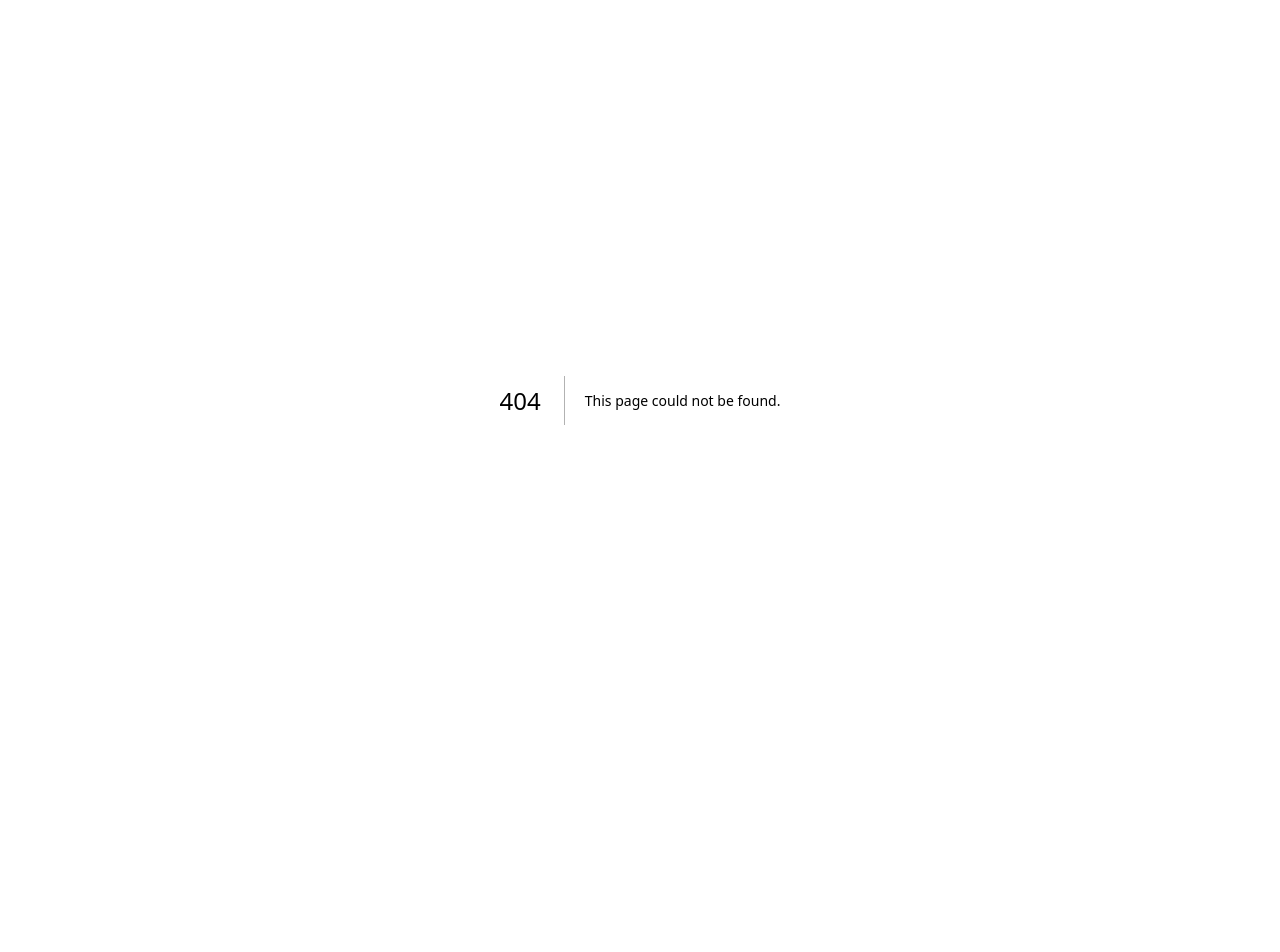
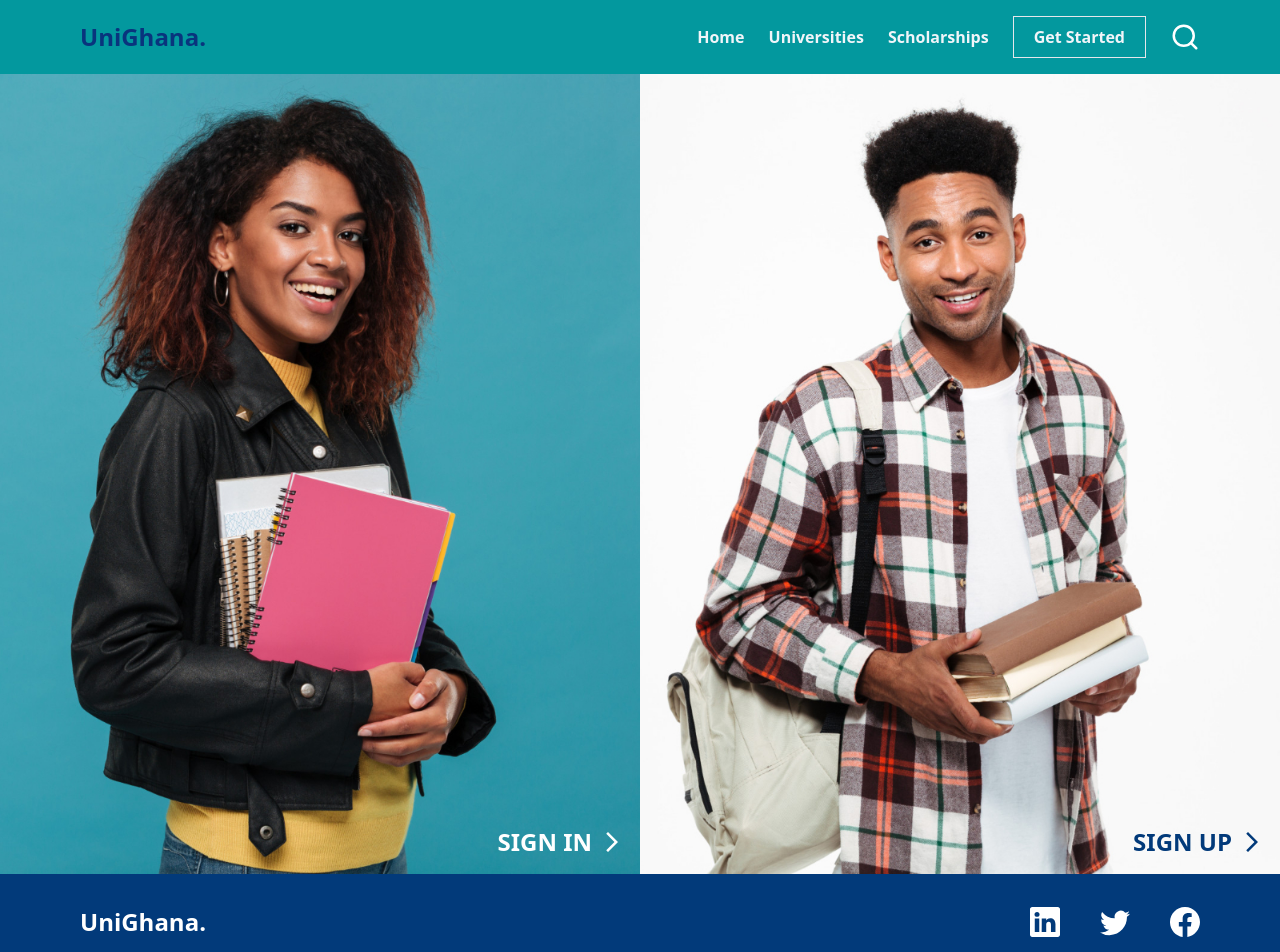
Before and after one commit to bjamyl/uni-ghana-landing, a Next.js app: page /getstarted in a window 1280 px wide. Before the commit this address had no page. Shown: the top 952 px of the page. Before the commit the page ends 800 px from the top, so only its background shows below. Built offline with nearby package versions, Linux system fonts and the light colour scheme.

Commit message:
added login and sign up page

```diff
--- a/components/Footer.tsx
+++ b/components/Footer.tsx
@@ -5,7 +5,7 @@ import { BsLinkedin, BsTwitter, BsFacebook } from "react-icons/bs";
 export default function Footer() {
   return (
     <footer>
-      <section className="bg-[#023a7a] mt-20 p-4 pt-8 md:px-8 lg:px-16 xl:px-20">
+      <section className="bg-[#023a7a] p-4 pt-8 md:px-8 lg:px-16 xl:px-20">
         <div className="flex  justify-between">
           {/* Logo */}
           <h3 className="font-bold text-2xl text-white">
--- a/components/Menu.tsx
+++ b/components/Menu.tsx
@@ -10,7 +10,9 @@ export default function Menu() {
         </Link>
         <li>Universities</li>
         <li>Scholarships</li>
-        <li className="">Get Started</li>
+        <Link href="/getstarted">
+          <li className="">Get Started</li>
+        </Link>
       </ul>
     </section>
   );
--- a/components/Navbar.tsx
+++ b/components/Navbar.tsx
@@ -23,7 +23,11 @@ export default function Navbar() {
             </Link>
             <li className="xl:hover:cursor-pointer">Universities</li>
             <li className="xl:hover:cursor-pointer">Scholarships</li>
-            <li className="xl:hover:cursor-pointer border py-2 px-5">Get Started</li>
+            <Link href="/getstarted">
+              <li className="xl:hover:cursor-pointer border py-2 px-5">
+                Get Started
+              </li>
+            </Link>
           </ul>
           {/* Acocunt buttons */}
           <div className="flex items-center">
--- a/components/Universities.tsx
+++ b/components/Universities.tsx
@@ -3,7 +3,7 @@ import University from "./University";
 
 export default function Universities() {
   return (
-    <section className=" mt-48 md:mt-28 2xl:mx-24">
+    <section className=" my-48 md:mt-28 2xl:mx-24">
       <div className="flex flex-col items-center">
         <h2 className="text-3xl font-bold text-center lg:text-4xl text-[#111b2e] xl:text-5xl mb-2">Universities</h2>
         <p className="mx-4 mb-2 text-center md:w-[60%] lg:w-1/2 lg:text-xl 2xl:mb-10">
--- /dev/null
+++ b/pages/getstarted.tsx
@@ -0,0 +1,39 @@
+import React from "react";
+import Layout from "@/components/Layout";
+import Image from "next/image";
+import { MdArrowForwardIos } from "react-icons/md";
+
+export default function Getstarted() {
+  return (
+    <Layout>
+      <section className="grid grid-cols-1 h-screen xl:grid-cols-2">
+        <div className="relative">
+          <Image
+            src="/images/signin.jpg"
+            height={1920}
+            width={1080}
+            alt="signin-img"
+            className=" object-cover h-full"
+          />
+          <p className=" flex items-center gap-2 font-bold absolute bottom-4 right-4 text-2xl text-white">
+            SIGN IN
+            <MdArrowForwardIos />
+          </p>
+        </div>
+        <div className="relative">
+          <Image
+            src="/images/signup.jpg"
+            height={1920}
+            width={1080}
+            alt="signup-img"
+            className=" object-cover h-full"
+          />
+          <p className=" flex items-center gap-2 font-bold absolute bottom-4 right-4 text-2xl text-[#023a7a]">
+            SIGN UP
+            <MdArrowForwardIos />
+          </p>
+        </div>
+      </section>
+    </Layout>
+  );
+}
```
Also changed, not shown: public/images/signup.jpg (added).
